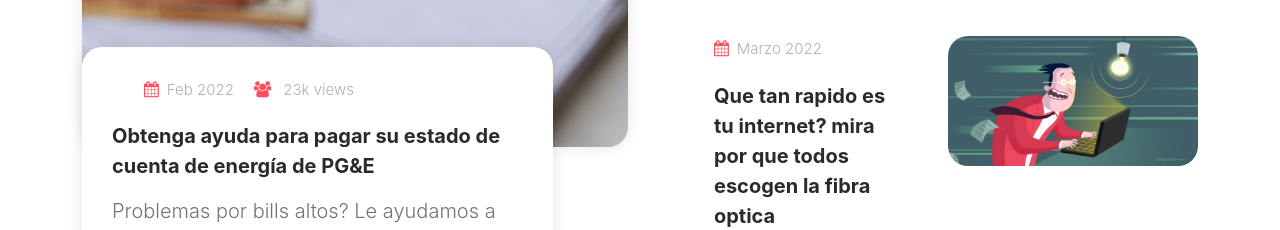
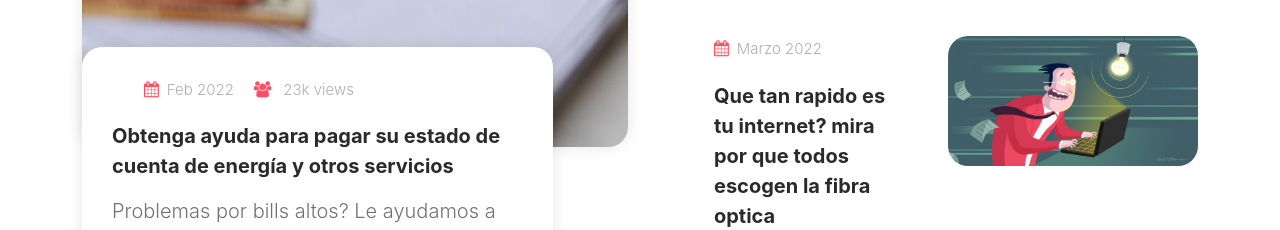
Before and after one commit to Alejod2103/HandymanService, a React (Create React App) app: page / in a window 1280 px wide. Shown: the part 3881-4111 px from the top of the page. Built offline with nearby package versions, Linux system fonts and the light colour scheme.

Commit message:
Finish page v6 y solo pendejadas de aqui en adelante xd

```diff
--- a/src/components/blog/Blog.js
+++ b/src/components/blog/Blog.js
@@ -27,7 +27,7 @@ const Blog = () => {
                   <li><i class="fa fa-calendar"></i>Feb 2022</li>
                   <li><i class="fa fa-users"></i> 23k views</li>
                 </ul>
-                <a href="/blog/ayuda-energia"><h4>Obtenga ayuda para pagar su estado de cuenta de energía de PG&E</h4></a>
+                <a href="/blog/ayuda-energia"><h4>Obtenga ayuda para pagar su estado de cuenta de energía y otros servicios</h4></a>
                 <p>Problemas por bills altos? Le ayudamos a ahorrar mas en sus facturas de bills de servicios de internet, telefonia, cable, luz, Agua entre otros servicios del hogar.</p>
                 <div class="main-blue-button">
                   <a href="none">Llamar Ahora</a>
```
